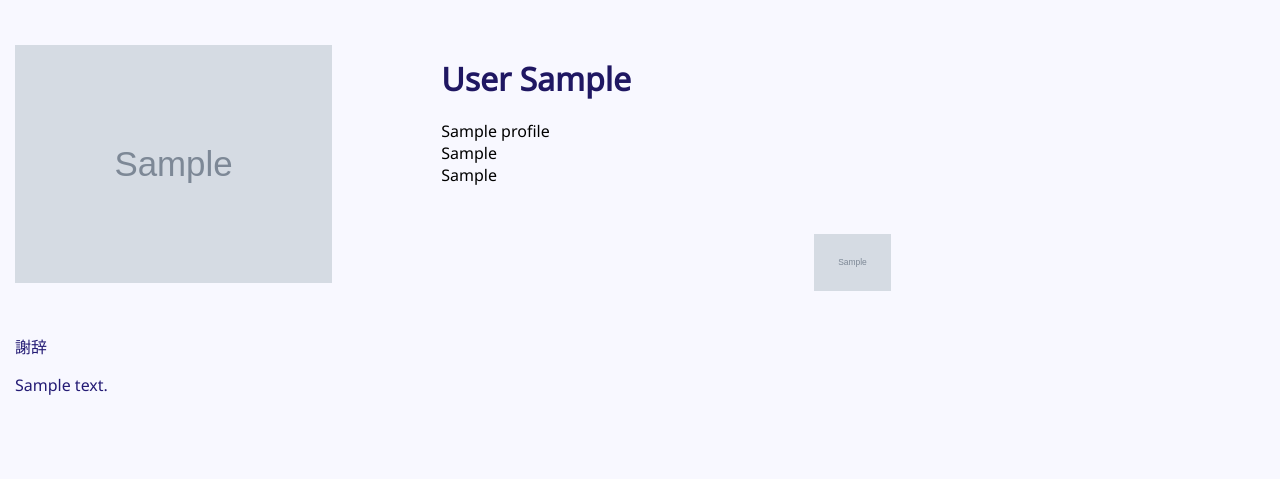
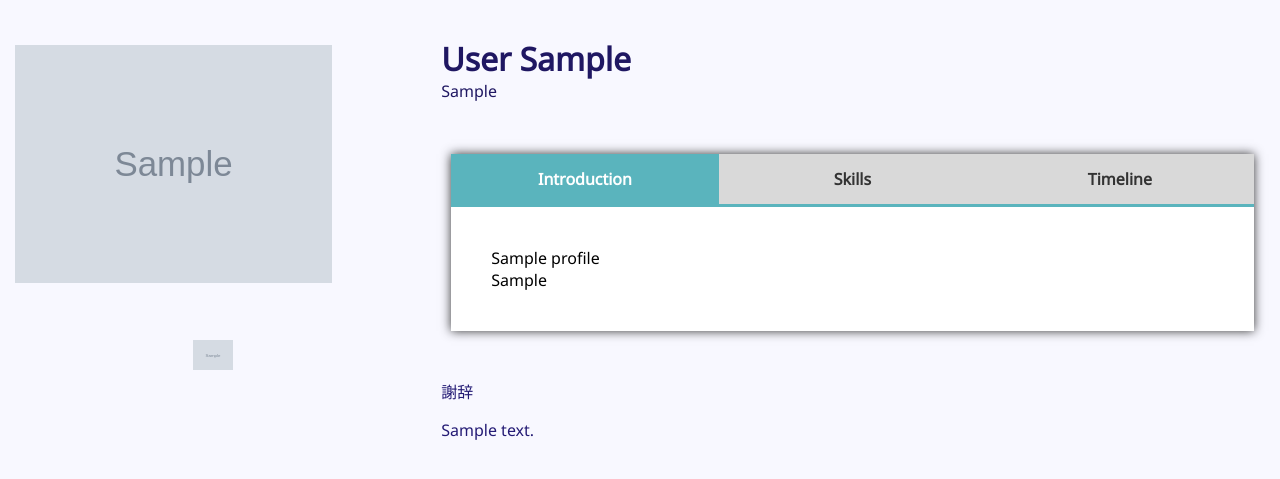
Before and after one commit to kchihogi/portfolio, a Django app: page /portfolio/about/ in a window 1280 px wide. Shown: the part 84-563 px from the top of the page. Run offline with Django 4.2, Linux system fonts and the light colour scheme; tables that the repository leaves empty hold one stand-in row (values such as "Sample post"); grey boxes marked "Sample" are stand-in pictures.

Commit message:
update about page

```diff
--- a/web/portfolio_site/portfolio/static/portfolio/style.css
+++ b/web/portfolio_site/portfolio/static/portfolio/style.css
@@ -182,27 +182,15 @@ pagenator > span{
   padding: 30px 0px;
 }
 
-.acknowledgment{
-  width: calc(80%);
-  word-break: break-all ;
-  padding: 0px 20px;
-}
-
-.right-panel {
-  width: calc(66.6% - 30px);
-  margin: 15px;
-	word-break: break-all ;
-}
-
 .sns-panel{
   display: flex;
   flex-wrap: wrap;
   justify-content: center;
-  padding: 10px 30px;
+  padding: 5px 30px;
 }
 
 .sns{
-  width: calc(10%);
+  width: 40px;
   margin: 5%;
   text-align: center;
   text-decoration: none;
@@ -213,17 +201,76 @@ pagenator > span{
   width: calc(100%);
 }
 
+.right-panel {
+  width: calc(66.6% - 30px);
+  margin: 15px;
+	word-break: break-all ;
+}
+
 .profile{
   padding: 10px 30px;
+  margin: 20px 20px 0px 0px;
 }
 
 .profile > .name{
-  margin: 20px 20px 20px 0px;
   color: #1f1762;
   font-size: 32px;
   font-weight: bold
 }
 
+.profile > .job{
+  margin: 0px 0px 20px 0px;
+  color: #1f1762;
+}
+
+.tabs {
+  margin-top: 50px;
+  padding-bottom: 40px;
+  background-color: #ffffff;
+  box-shadow: 0 0 10px #333;
+  margin: 10px 10px;
+}
+
+.tab_item {
+  width: calc(100%/3);
+  height: 50px;
+  border-bottom: 3px solid #5ab4bd;
+  background-color: #d9d9d9;
+  line-height: 50px;
+  font-size: 16px;
+  text-align: center;
+  color: #333;
+  display: block;
+  float: left;
+  text-align: center;
+  font-weight: bold;
+  transition: all 0.2s ease;
+}
+
+input[name="tab_item"] {
+  display: none;
+}
+
+.tab_content {
+  display: none;
+  padding: 40px 40px 0;
+  clear: both;
+  overflow: hidden;
+}
+
+#introduction:checked ~ #introduction_content,
+#skills:checked ~ #skills_content,
+#timeline:checked ~ #timeline_content{
+  display: block;
+}
+
+.tabs input:checked + .tab_item {
+  background-color: #5ab4bd;
+  color: #ffffff;
+}
+
 .acknowledgment{
+  word-break: break-all ;
   color: #241B75;
+  margin: 0px 15px;
 }
--- a/web/portfolio_site/portfolio/templates/portfolio/about.html
+++ b/web/portfolio_site/portfolio/templates/portfolio/about.html
@@ -8,21 +8,6 @@
             <img src="{% if profile.sub_photo %}{{profile.sub_photo.url}}{% endif %}" alt="Sub Photo" onerror="this.src='{{NO_IMAGE}}';" />
         </div> -->
     </dev>
-    <dev class="acknowledgment">
-        <p>謝辞</p>
-        {% for item in acknowledgment%}
-            <p>{{item.comments}}</p>
-        {% endfor %}
-    </dev>
-</div>
-<div class="right-panel">
-    <dev class="profile">
-        <div class="name">{{profile.last_name}} {{profile.first_name}}</div>
-        <div class="subtitle">{{profile.subtitle}}</div>
-        <div class="job">{{profile.job}}</div>
-        <div class="introduction">{{profile.introduction}}</div>
-        <div class="face_photo">
-    </dev>
     <div class="sns-panel">
         {% for item in profile.sns%}
             <a class="sns" href="{{item.url}}">
@@ -31,4 +16,34 @@
         {% endfor %}
     </div>
 </div>
+<div class="right-panel">
+    <dev class="profile">
+        <div class="name">{{profile.last_name}} {{profile.first_name}}</div>
+        <div class="job">{{profile.job}}</div>
+    </dev>
+    <div class="tabs">
+        <input id="introduction" type="radio" name="tab_item" checked>
+        <label class="tab_item" for="introduction">Introduction</label>
+        <input id="skills" type="radio" name="tab_item">
+        <label class="tab_item" for="skills">Skills</label>
+        <input id="timeline" type="radio" name="tab_item">
+        <label class="tab_item" for="timeline">Timeline</label>
+        <div class="tab_content" id="introduction_content">
+            <div class="subtitle">{{profile.subtitle}}</div>
+            <div class="introduction">{{profile.introduction}}</div>
+        </div>
+        <div class="tab_content" id="skills_content">
+            TBD
+        </div>
+        <div class="tab_content" id="timeline_content">
+            TBD
+        </div>
+    </div>
+    <dev class="acknowledgment">
+        <p>謝辞</p>
+        {% for item in acknowledgment%}
+            {{item.comments}}
+        {% endfor %}
+    </dev>
+</div>
 {% endblock article %}
```
